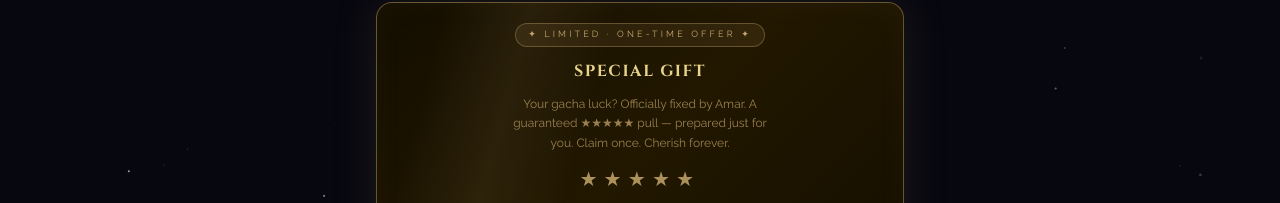
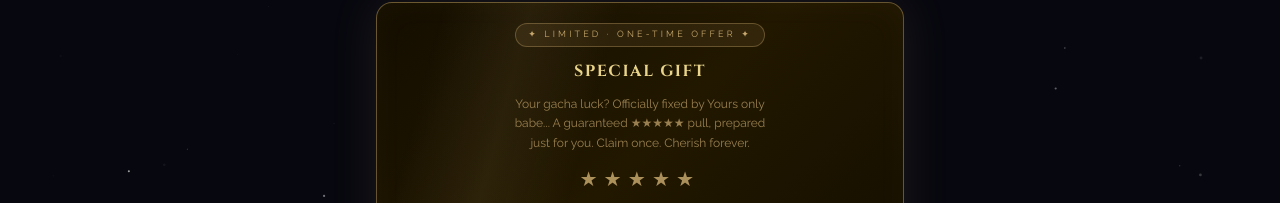
Before and after one commit to ammarsiregar-krdv/warp-anniversary, a Next.js app: page / in a window 1280 px wide. Shown: the part 272-475 px from the top of the page. Built offline with nearby package versions, Linux system fonts and the light colour scheme; no server answers; the database is empty.

Commit message:
feat: adjust the special banner caption

```diff
--- a/src/components/SpecialOfferBanner.tsx
+++ b/src/components/SpecialOfferBanner.tsx
@@ -57,8 +57,8 @@ export default function SpecialOfferBanner({ onClaim, disabled }: Props) {
 
         {/* Body */}
         <p className="text-xs leading-relaxed max-w-[260px]" style={{ color: "#9a8050" }}>
-          Your gacha luck? Officially fixed by Amar.
-          A guaranteed ★★★★★ pull — prepared just for you.
+          Your gacha luck? Officially fixed by Yours only babe...
+          A guaranteed ★★★★★ pull, prepared just for you.
           Claim once. Cherish forever.
         </p>
 
```
